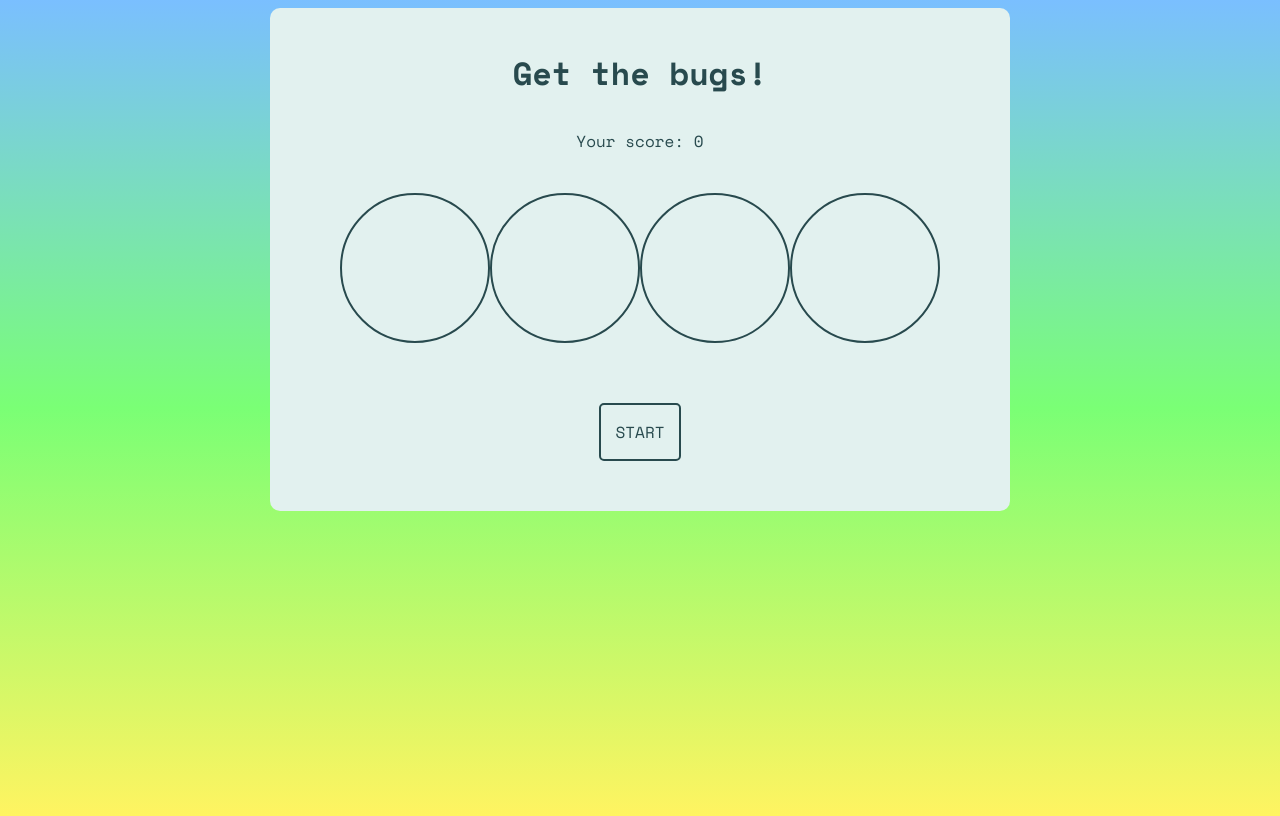
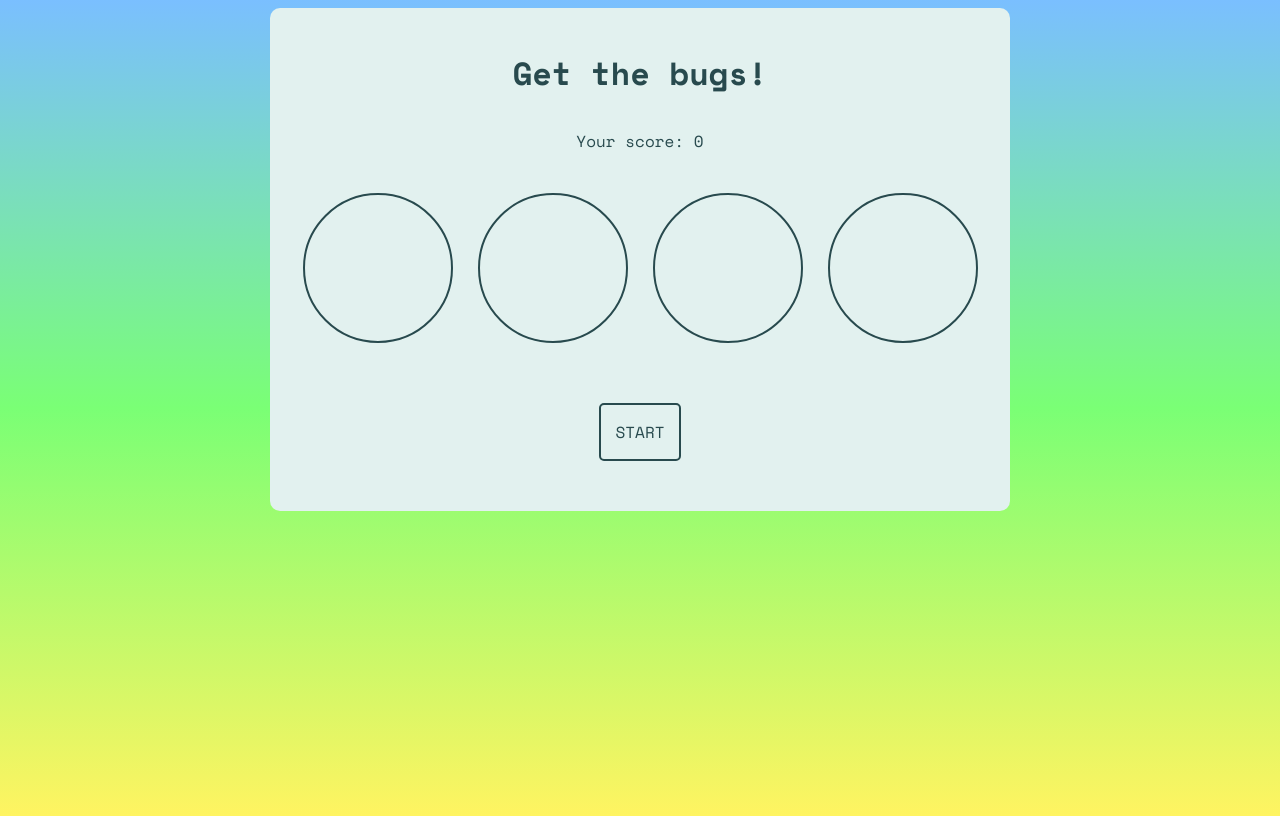
Before and after one commit to laurpe/speedgame-react, a React (Create React App) app: page / in a window 1280 px wide. Built offline with nearby package versions, Linux system fonts and the light colour scheme.

Commit message:
container css

```diff
--- a/src/App.js
+++ b/src/App.js
@@ -40,7 +40,6 @@ class App extends Component {
             this.stopGame();
         }
         this.setState({ rounds: this.state.rounds + 1 });
-        console.log("rounds: ", this.state.rounds);
         console.log(this.state.pace);
         this.timer = setTimeout(this.setActiveCircle, this.state.pace);
     };
--- a/src/index.css
+++ b/src/index.css
@@ -17,6 +17,8 @@ body {
 
 .circles {
     display: flex;
+    justify-content: space-around;
+    width: 700px;
     padding: 30px;
 }
 
```
